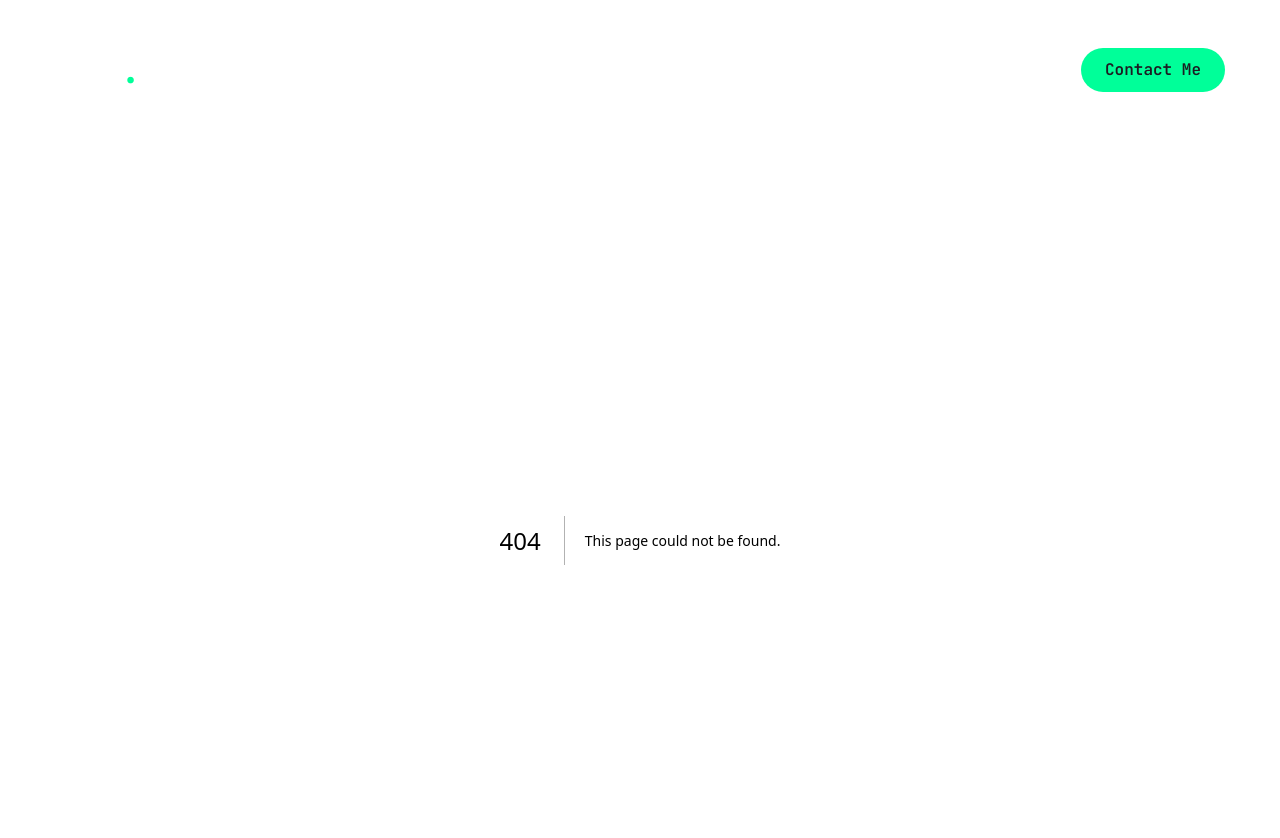
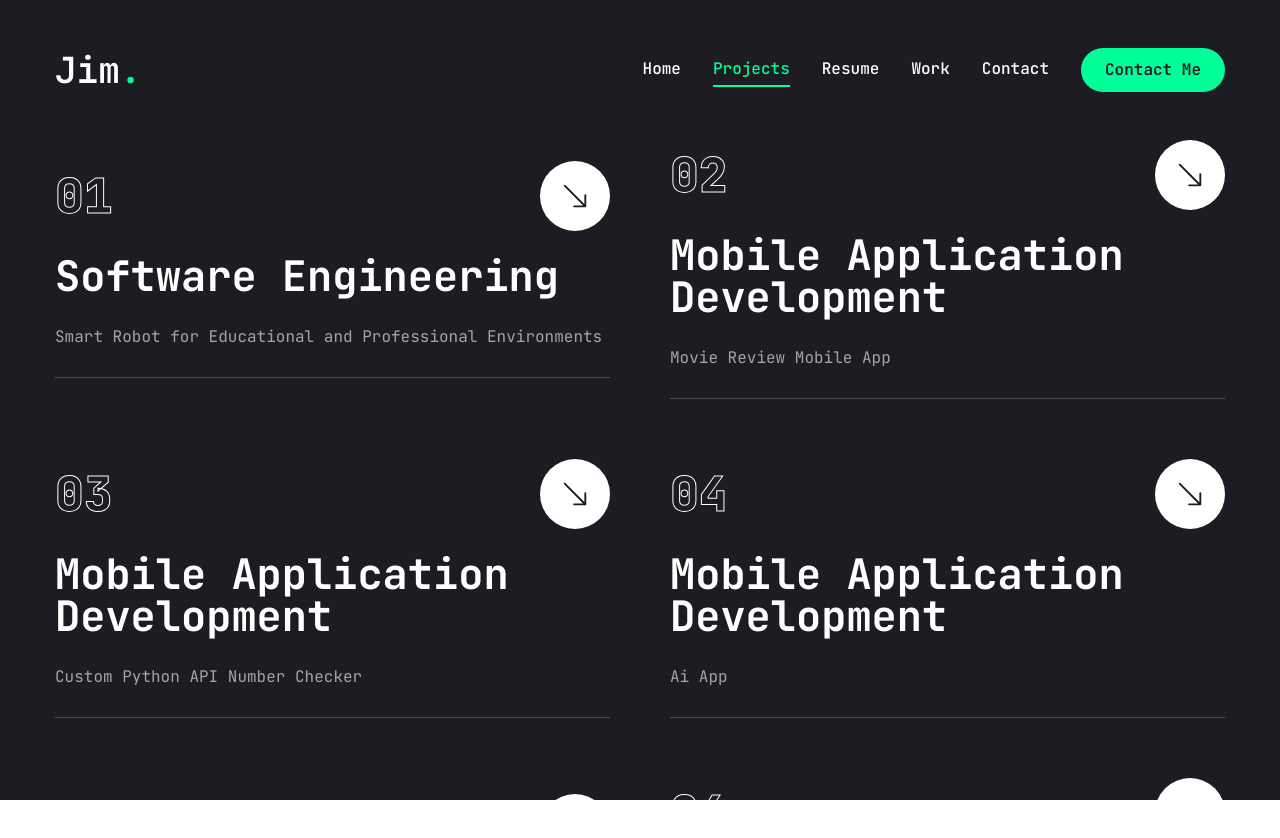
Before and after one commit to JimMono98/jim-portfolio, a Next.js app: page /projects in a window 1280 px wide. Before the commit this address had no page. Shown: the top 838 px of the page. Built offline with nearby package versions, Linux system fonts and the light colour scheme.

Commit message:
homepage done- finishing project page

```diff
--- a/app/globals.css
+++ b/app/globals.css
@@ -15,4 +15,11 @@
     .h3 {
       @apply text-[20px] xl:text-[24px] leading-[1.1] font-semibold;
     }
+    .text-outline {
+      -webkit-text-stroke: 1px #ffffff;
+    }
+
+    .text-outline-hover{
+      -webkit-text-stroke: 1px #00ff99;
+    }
 }
--- a/app/page.jsx
+++ b/app/page.jsx
@@ -48,10 +48,10 @@ const Home = () => {
               Hello, I'm <br />
               <span className="text-accent">Jim Mono.</span> <br />
             </h1>
-            <p className="max-w-[500px] mb-9 text-white/80">
-              I excel at crafting elegant digital experiences and I am proficient in various programming languages and technologies.
-            </p>
-            {/* buttons and socials */}
+              <p className="max-w-[500px] mb-9 text-white/80">
+                I am a passionate Software Engineer with a strong foundation in full-stack development, database systems, and UI/UX design. My diverse experience includes developing web and mobile applications, 3D graphics, and innovative IoT projects.
+              </p>
+              {/* buttons and socials */}
             <div className="flex flex-col xl:flex-row items-center gap-8">
               <Button
                 variant="outline"
--- /dev/null
+++ b/app/projects/page.jsx
@@ -0,0 +1,143 @@
+"use client";
+
+import { BsArrowDownRight } from "react-icons/bs";
+import Link from "next/link";
+
+const projects = [
+    {
+        num: "01",
+        title: "Software Engineering",
+        description: "Smart Robot for Educational and Professional Environments",
+        href: ""
+    },
+    {
+        num: "02",
+        title: "Mobile Application Development",
+        description: "Movie Review Mobile App",
+        href: ""
+    },
+    {
+        num: "03",
+        title: "Mobile Application Development",
+        description: "Custom Python API Number Checker",
+        href: ""
+    },
+    {
+        num: "04",
+        title: "Mobile Application Development",
+        description: "Ai App",
+        href: ""
+    },
+    {
+        num: "05",
+        title: "Graphics Programming",
+        description: "Low-Poly 3D Room Scene Design",
+        href: ""
+    },
+    {
+        num: "06",
+        title: "Full-Stack Development",
+        description: "Design and Implementation of a Restaurant Information System Using Java Swing and NetBeans IDE",
+        href: ""
+    },
+    {
+        num: "07",
+        title: "Full-Stack Development",
+        description: "Design and Implementation of a Car Dealership Management System: A Database and a Java Application Development",
+        href: ""
+    },
+    {
+        num: "08",
+        title: "Artificial Intelligence",
+        description: "Decision Tree and SVM Classification/Regression Models: Comparison and Hyperparameter Exploration",
+        href: ""
+    },
+    {
+        num: "09",
+        title: "Full-Stack Development",
+        description: "Design and Implementation of a Web API for the Battleship Game Using PHP, MySQL, and AJAX",
+        href: ""
+    },
+    {
+        num: "10",
+        title: "Web Security",
+        description: "Penetration Testing-SSTI: Medium Difficulty Challenge on HackTheBox (No-Threshold)",
+        href: ""
+    },
+    {
+        num: "11",
+        title: "Haptic Interfaces",
+        description: "An Examination of the Vibration API: Integrating Tactile Feedback into Modern Mobile Web Applications",
+        href: ""
+    },
+    {
+        num: "12",
+        title: "Internet of Things",
+        description: "The Role of 5G Technology in Mitigating the Effects of COVID-19",
+        href: ""
+    },
+    {
+        num: "13",
+        title: "Internet of Things",
+        description: "The Implementation of 5G Technology in Enhancing Public Safety",
+        href: ""
+    },
+    {
+        num: "14",
+        title: "Web Developer",
+        description: "Personal Website",
+        href: ""
+    },
+];
+
+import { motion } from "framer-motion";
+
+
+
+const Projects = () => {
+    return (
+    <section className="min-h-[80vh] flex flex-col justify-center py-12 xl:py-0">
+        <div className="container mx-auto">
+            <motion.div
+                initial={{opacity: 0}}
+                animate={{
+                    opacity: 1,
+                    transition: { delay: 2.4, duration: 0.4, ease: "easeIn" },
+            }}
+            className="grid grid-cols-1 md:grid-cols-2 gap-[60px]"
+            >
+            {projects.map((projects, index) => {
+                return (
+                    <div key={index}
+                    className="flex-1 flex flex-col justify-center gap-6 group"
+                    >
+                        {/* top */}
+                        <div className="w-full flex justify-between items-center">
+                            <div className="text-5xl font-extrabold text-outline text-transparent group-hover:text-outline-hover transition-all duration-500">
+                                {projects.num}
+                                </div>
+                            <Link
+                                href={projects.href}
+                                className="w-[70px] h-[70px] rounded-full bg-white group-hover:bg-accent transition-all duration-500 flex justify-center items-center hover:-rotate-45"
+                            >
+                                <BsArrowDownRight className="text-primary text-3xl"/>
+                            </Link>
+                        </div>
+                        {/* title */}
+                        <h2 className="text-[42px] font-bold leading-none text-white group-hover:text-accent transition-all duration-500">
+                            {projects.title}
+                            </h2>
+                        {/* description */}
+                        <p className="text-white/60">{projects.description}</p>
+                        {/*border*/}
+                        <div className="border-b border-white/20 w-full"></div>
+                    </div>
+                );
+            })}
+            </motion.div>
+        </div>
+    </section>
+    );
+};
+
+export default Projects;
--- a/app/services/page.jsx
+++ /dev/null
@@ -1,5 +0,0 @@
-const Services = () => {
-    return <div>services page</div>;
-};
-
-export default Services;
--- a/components/MobileNav.jsx
+++ b/components/MobileNav.jsx
@@ -7,24 +7,24 @@ import { CiMenuFries } from "react-icons/ci";
 
 const links = [
     {
-        name: 'home',
-        path: '/'
+        name: `home`,
+        path: `/`
     },
     {
-        name: 'services',
-        path: '/services'
+        name: `projects`,
+        path: `/projects`
     },
     {
-        name: 'resume',
-        path: '/resume'
+        name: `resume`,
+        path: `/resume`
     },
     {
-        name: 'work',
-        path: '/work'
+        name: `work`,
+        path: `/work`
     },
     {
-        name: 'contact',
-        path: '/contact'
+        name: `contact`,
+        path: `/contact`
     },
 ];
 
--- a/components/Nav.jsx
+++ b/components/Nav.jsx
@@ -9,8 +9,8 @@ const links = [
         path: "/",
     },
     {
-        name: "services",
-        path: "/services",
+        name: "projects",
+        path: "/projects",
     },
     {
         name: "resume",
--- a/components/Stats.jsx
+++ b/components/Stats.jsx
@@ -1,7 +1,55 @@
+"use client";
+
+import CountUp from "react-countup";
+
+const stats = [
+    {
+        num: 8,
+        text: "Years of Experience"
+    },
+    {
+        num: 12,
+        text: "Project's Completed"
+    },
+    {
+        num: 3,
+        text: "Future Project's"
+    },
+    {
+        num: 80,
+        text: "Code Commits"
+    },
+];
+
 const Stats = () => {
   return (
-    <div>Stats</div>
-  )
-}
+    <section className="pt-4 pb-12 xl:pt-0 xl:pb-0">
+        <div className="container mx-auto">
+            <div className="flex flex-wrap gap-6 max-w-[80vw] mx-auto xl:max-w-none">
+                {stats.map((item, index) => {
+                    return (
+                        <div
+                        className="flex-1 flex gap-4 items-center justify-center xl:justify-start"
+                        key={index}
+                    >
+                        <CountUp
+                        end={item.num}
+                        duration={5}
+                        delay={2}
+                        className="text-4xl xl:text-6xl font-extrabold"
+                        />
+                        <p
+                        className={`${
+                            item.text.length < 15 ? "max-w-[100px]" : "max-w-[150px]"
+                            } leading-snug text-white/80`}
+                        >{item.text}</p>
+                        </div>
+                    );
+                })}
+            </div>
+        </div>
+    </section>
+  );
+};
 
-export default Stats
+export default Stats;
```
